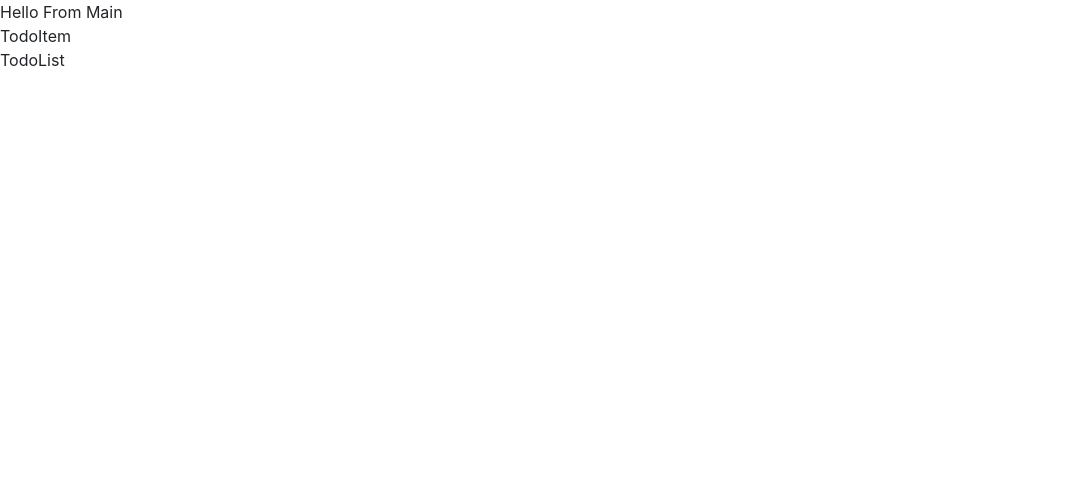
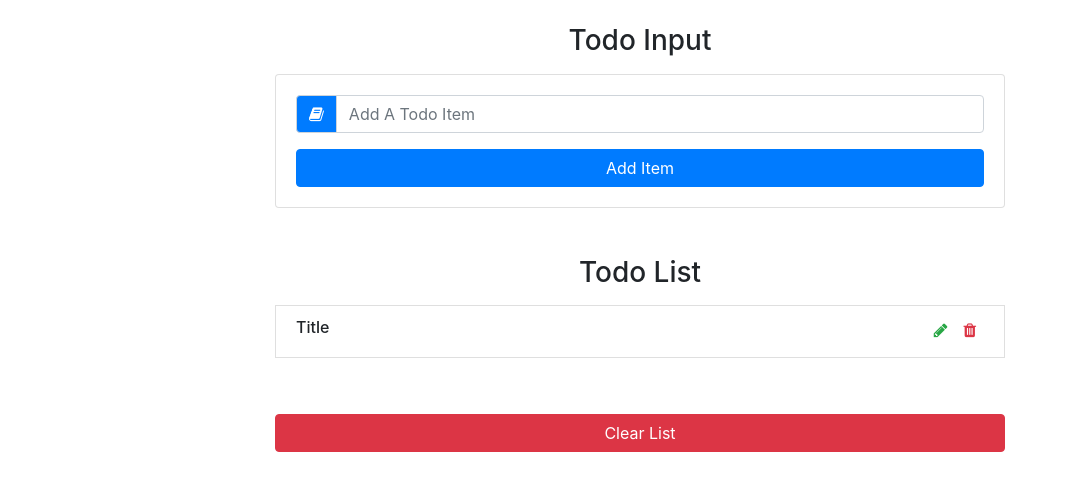
Before and after one commit to shivgaurav7727/shivgaurav27-gmail.com, a React (Create React App) app in the folder projects/: page / in a window 1280 px wide. Shown: the top 490 px of the page, without its empty margins (0-1068 px from the left). Built offline with nearby package versions, Linux system fonts and the light colour scheme.

Commit message:
todo list project structure

```diff
--- a/projects/src/App.js
+++ b/projects/src/App.js
@@ -4,11 +4,19 @@ import TodoList from './components/TodoList';
 class App extends Component {
   state = {  }
   render() {
-    return <div>
-      Hello From Main
-      <TodoInput/>
-      <TodoList/>
-    </div>
+    return(
+      <div className='container'>
+        <div className='row'>
+          <div className='col-10 mx-auto col-md-8 mt-4'>
+            <h3 className='text-capitalize text-center'>
+              todo input
+            </h3>
+            <TodoInput/>
+            <TodoList />
+          </div>
+        </div>
+      </div>
+    )
   }
 }
 
--- a/projects/src/components/TodoInput.js
+++ b/projects/src/components/TodoInput.js
@@ -3,9 +3,24 @@ import React, { Component } from 'react';
 class TodoInput extends Component {
     state = {  }
     render() {
-        return ( <div>
-            TodoItem
-        </div> );
+        return(
+            <div className='card card-body my-3'>
+                <form>
+                <div className='input-group'>
+                    <div className='input-group-prepend'>
+                        <div className='input-group-text bg-primary text-white'>
+                        <i class="fa fa-book"></i>
+                      </div>
+                    </div>
+                    <input type='text'
+                    className='form-control text-capitalize'
+                    placeholder='add a todo item'
+                    />
+                </div>
+                <button type='button' className='btn btn-block btn-primary mt-3'>Add Item</button>
+                </form>
+            </div>
+        )
     }
 }
 
--- a/projects/src/components/TodoItem.js
+++ b/projects/src/components/TodoItem.js
@@ -1,11 +1,21 @@
-import React, { Component } from 'react';
+import React, { Component } from "react";
 class TodoItem extends Component {
-    state = {  }
-    render() {
-        return ( <div>
-            TodoItem
-        </div> );
-    }
+  state = {};
+  render() {
+    return (
+      <li className="list-group-item text-capitalize d-flex  justify-content-between my-2">
+        <h6>title</h6>
+        <div className="todo-list ">
+          <span className="mx-2 text-success">
+            <i className="fa fa-pencil"></i>
+          </span>
+          <span className="mx-2 text-danger">
+            <i className="fa fa-trash"></i>
+          </span>
+        </div>
+      </li>
+    );
+  }
 }
 
 export default TodoItem;
--- a/projects/src/components/TodoList.js
+++ b/projects/src/components/TodoList.js
@@ -1,12 +1,22 @@
-import React, { Component } from 'react';
+import React, { Component } from "react";
+import TodoItem from "./TodoItem";
 
 class TodoList extends Component {
-    state = {  }
-    render() {
-        return ( <div>
-            TodoList
-        </div> );
-    }
+  state = {};
+  render() {
+    return (
+      <ul className="list-group my-5">
+        <h3 className="text-capitalize text-center"> todo list</h3>
+        <TodoItem />
+        <button
+          type="button"
+          className="btn btn-danger btn-block text-capitalize mt-5"
+        >
+          clear list
+        </button>
+      </ul>
+    );
+  }
 }
 
 export default TodoList;
```
